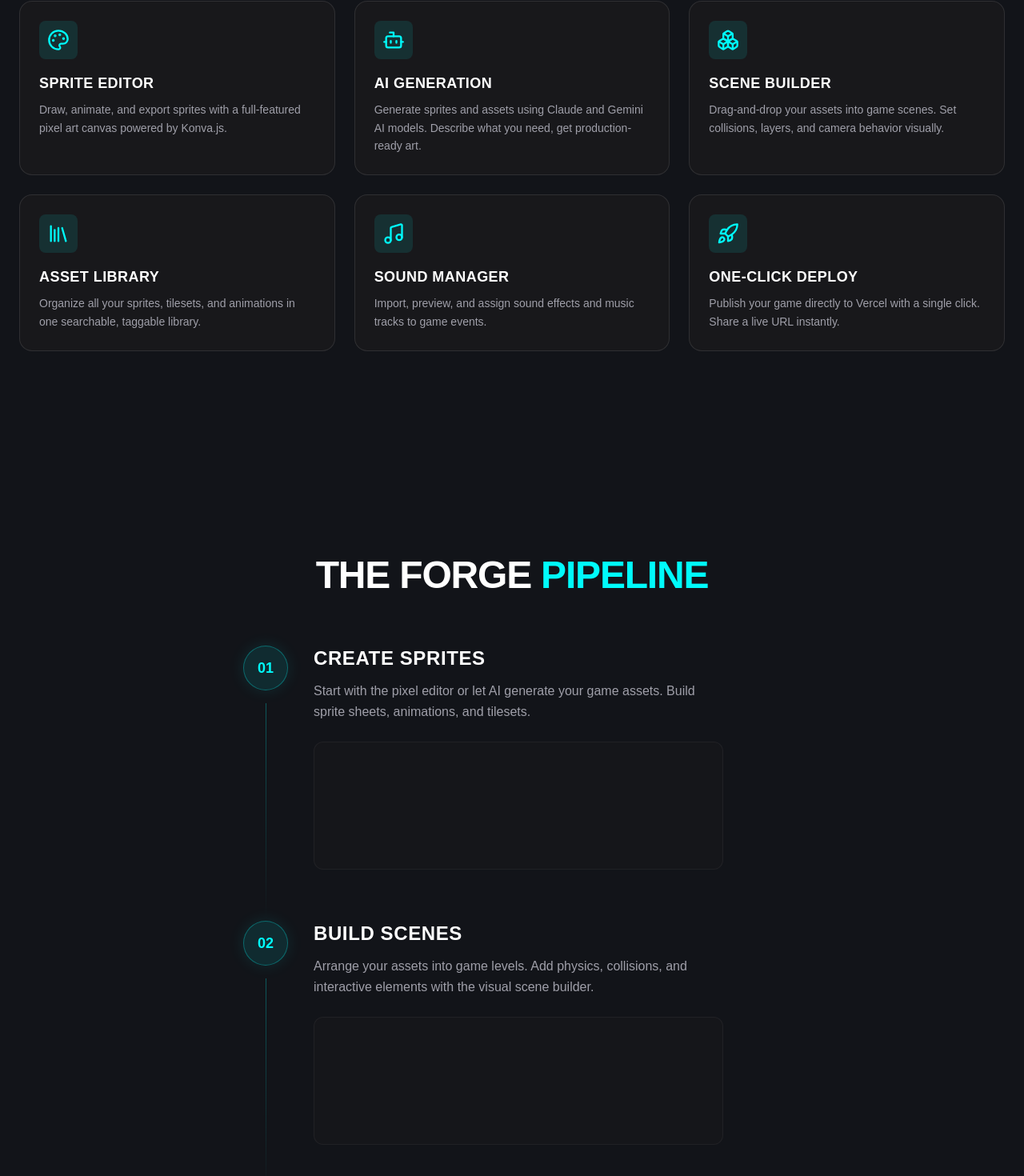
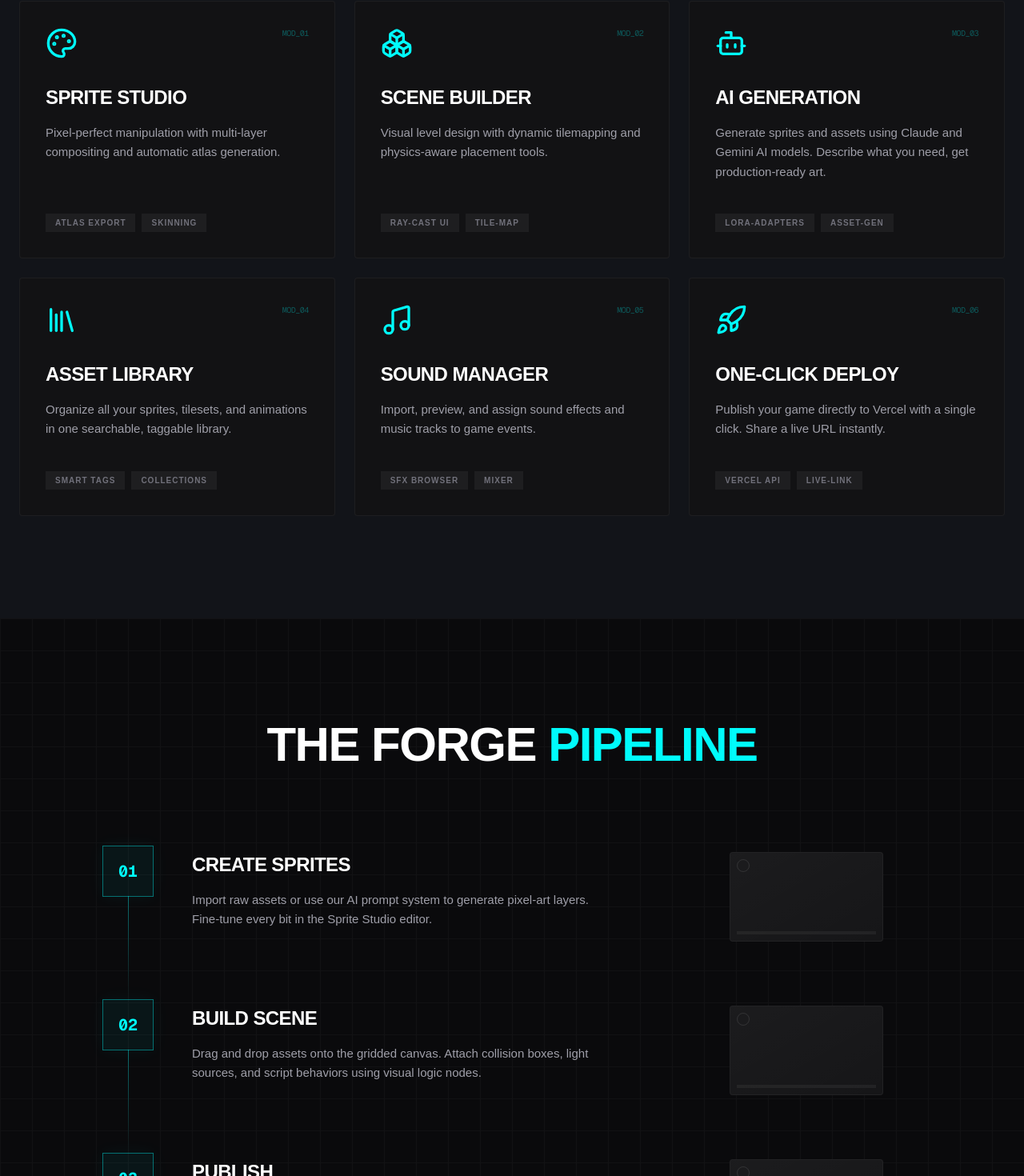
Before and after one commit to JDavidcor23/pixelforge, a Next.js app: page / in a window 1280 px wide. Shown: the part 1332-2802 px from the top of the page at 80% size. Built offline with nearby package versions, Linux system fonts and the light colour scheme.

Commit message:
feat: add landing page feature and pipeline sections with supporting types and constants

```diff
--- a/src/app/(landing)/components/FeatureCard/FeatureCard.tsx
+++ b/src/app/(landing)/components/FeatureCard/FeatureCard.tsx
@@ -1,17 +1,39 @@
 import type { FeatureCardProps } from '../../types'
 
-export const FeatureCard = ({ icon, title, description }: FeatureCardProps) => {
+export const FeatureCard = ({ icon, title, description, moduleId, tags }: FeatureCardProps) => {
   return (
-    <div className="group rounded-2xl border border-white/10 bg-zinc-900 p-6 transition-all hover:border-accent/30 hover:shadow-[0_0_30px_rgba(0,251,251,0.1)]">
-      <div className="mb-4 flex h-12 w-12 items-center justify-center rounded-lg bg-accent/10 p-2.5 text-accent transition-transform duration-300 group-hover:scale-110">
-        {icon}
+    <div className="group relative flex flex-col rounded-sm border border-white/5 bg-[#121214] p-8 transition-all hover:border-accent/20 hover:bg-[#161618]">
+      <div className="flex items-start justify-between">
+        <div className="h-10 w-10 text-accent transition-transform duration-300 group-hover:scale-110">
+          { icon }
+        </div>
+        { moduleId && (
+          <span className="font-mono text-[10px] tracking-tighter text-accent/30">
+            { moduleId }
+          </span>
+        ) }
       </div>
-      <h3 className="mb-2 text-lg font-bold tracking-wide text-white">
-        {title}
+
+      <h3 className="mt-8 text-2xl font-black tracking-tight text-white transition-colors group-hover:text-accent">
+        { title }
       </h3>
-      <p className="text-sm leading-relaxed text-zinc-400">
-        {description}
+
+      <p className="mt-4 flex-grow text-[15px] leading-relaxed text-zinc-400">
+        { description }
       </p>
+
+      { tags && tags.length > 0 && (
+        <div className="mt-10 flex flex-wrap gap-2">
+          { tags.map( ( tag ) => (
+            <span
+              key={ tag }
+              className="bg-white/5 px-3 py-1 text-[10px] font-bold tracking-widest text-zinc-500 transition-colors group-hover:bg-white/10 group-hover:text-zinc-400"
+            >
+              { tag }
+            </span>
+          ) ) }
+        </div>
+      ) }
     </div>
   )
 }
--- a/src/app/(landing)/components/FeaturesSection/FeaturesSection.tsx
+++ b/src/app/(landing)/components/FeaturesSection/FeaturesSection.tsx
@@ -21,9 +21,11 @@ export const FeaturesSection = () =>
           { LANDING_FEATURE_CARDS.map( ( feature ) => (
             <FeatureCard
               key={ feature.title }
+              moduleId={ feature.moduleId }
               icon={ feature.icon }
               title={ feature.title }
               description={ feature.description }
+              tags={ feature.tags }
             />
           ) ) }
         </div>
--- a/src/app/(landing)/components/PipelineSection/PipelineSection.tsx
+++ b/src/app/(landing)/components/PipelineSection/PipelineSection.tsx
@@ -5,16 +5,28 @@ import { LANDING_PIPELINE, LANDING_PIPELINE_STEPS } from '../../constants'
 export const PipelineSection = () =>
 {
   return (
-    <section id="pipeline" className="bg-[#121419] py-32">
-      <div className="mx-auto max-w-7xl px-6">
-        <div className="mb-16 text-center">
-          <h2 className="text-4xl font-bold tracking-tight sm:text-5xl">
+    <section id="pipeline" className="relative overflow-hidden bg-[#0A0A0C] py-32">
+      { /* Technical Grid Background */ }
+      <div
+        className="absolute inset-0 opacity-[0.03]"
+        style={{
+          backgroundImage: `
+            linear-gradient(to right, #ffffff 1px, transparent 1px),
+            linear-gradient(to bottom, #ffffff 1px, transparent 1px)
+          `,
+          backgroundSize: '40px 40px'
+        }}
+      />
+
+      <div className="relative mx-auto max-w-7xl px-6">
+        <div className="mb-24 text-center">
+          <h2 className="text-4xl font-black tracking-tight sm:text-6xl uppercase">
             <span className="text-white">{ LANDING_PIPELINE.TITLE_WHITE } </span>
             <span className="text-accent">{ LANDING_PIPELINE.TITLE_ACCENT }</span>
           </h2>
         </div>
 
-        <div className="mx-auto max-w-2xl">
+        <div className="mx-auto flex max-w-5xl flex-col gap-0">
           { LANDING_PIPELINE_STEPS.map( ( step ) => (
             <PipelineStep
               key={ step.stepNumber }
--- a/src/app/(landing)/components/PipelineStep/PipelineStep.tsx
+++ b/src/app/(landing)/components/PipelineStep/PipelineStep.tsx
@@ -2,23 +2,38 @@ import type { PipelineStepProps } from '../../types'
 
 export const PipelineStep = ({ stepNumber, title, description }: PipelineStepProps) => {
   return (
-    <div className="group relative flex gap-8">
+    <div className="group flex items-start gap-12">
+      { /* Number Box and Vertical Line Column */ }
       <div className="flex flex-col items-center">
-        <div className="flex h-14 w-14 shrink-0 items-center justify-center rounded-full border border-accent/30 bg-accent/10 text-lg font-bold text-accent shadow-[0_0_20px_rgba(0,251,251,0.1)] transition-transform duration-300 group-hover:scale-110">
-          {stepNumber}
+        <div className="relative flex h-16 w-16 shrink-0 items-center justify-center border border-accent/40 bg-accent/5 font-mono text-xl font-bold text-accent shadow-[0_0_20px_rgba(0,251,251,0.05)] transition-all group-hover:border-accent group-hover:bg-accent/10">
+          { stepNumber }
+          { /* Vertical Line connecting to next step */ }
+          <div className="absolute top-full h-32 w-px bg-gradient-to-b from-accent/40 to-transparent group-last:hidden" />
         </div>
-        <div className="mt-4 h-full w-px bg-gradient-to-b from-accent/30 to-transparent group-last:hidden" />
       </div>
 
-      <div className="pb-16 group-last:pb-0">
-        <h3 className="mb-3 text-2xl font-bold tracking-wide text-white">
-          {title}
+      { /* Content Column */ }
+      <div className="flex-grow pt-2">
+        <h3 className="text-2xl font-black tracking-tight text-white uppercase group-hover:text-accent transition-colors">
+          { title }
         </h3>
-        <p className="max-w-lg text-base leading-relaxed text-zinc-400">
-          {description}
+        <p className="mt-4 max-w-lg text-[15px] leading-relaxed text-zinc-400">
+          { description }
         </p>
-        <div className="mt-6 h-40 w-full max-w-lg rounded-xl border border-white/5 bg-zinc-900/60" />
       </div>
+
+      { /* Image/Screenshot Column */ }
+      <div className="hidden lg:block shrink-0 pt-2">
+        <div className="h-28 w-48 rounded bg-[#161618] border border-white/5 relative overflow-hidden group-hover:border-accent/20 transition-colors">
+          <div className="absolute inset-0 bg-gradient-to-br from-white/5 to-transparent opacity-50" />
+          { /* Abstract "Technical UI" decoration inside the placeholder */ }
+          <div className="absolute bottom-2 left-2 right-2 h-1 bg-white/5" />
+          <div className="absolute top-2 left-2 w-4 h-4 rounded-full border border-white/10" />
+        </div>
+      </div>
+
+      { /* Spacer for bottom vertical line */ }
+      <div className="h-48 group-last:h-24 w-0" />
     </div>
   )
 }
--- a/src/app/(landing)/constants/index.tsx
+++ b/src/app/(landing)/constants/index.tsx
@@ -35,40 +35,52 @@ export const LANDING_FEATURES = {
 
 export const LANDING_FEATURE_CARDS: readonly FeatureCardProps[] = [
   {
+    moduleId: 'MOD_01',
     icon: <Palette className="w-full h-full" />,
-    title: 'SPRITE EDITOR',
+    title: 'SPRITE STUDIO',
     description:
-      'Draw, animate, and export sprites with a full-featured pixel art canvas powered by Konva.js.',
+      'Pixel-perfect manipulation with multi-layer compositing and automatic atlas generation.',
+    tags: ['ATLAS EXPORT', 'SKINNING'],
   },
   {
+    moduleId: 'MOD_02',
+    icon: <Boxes className="w-full h-full" />,
+    title: 'SCENE BUILDER',
+    description:
+      'Visual level design with dynamic tilemapping and physics-aware placement tools.',
+    tags: ['RAY-CAST UI', 'TILE-MAP'],
+  },
+  {
+    moduleId: 'MOD_03',
     icon: <Bot className="w-full h-full" />,
     title: 'AI GENERATION',
     description:
       'Generate sprites and assets using Claude and Gemini AI models. Describe what you need, get production-ready art.',
+    tags: ['LORA-ADAPTERS', 'ASSET-GEN'],
   },
   {
-    icon: <Boxes className="w-full h-full" />,
-    title: 'SCENE BUILDER',
-    description:
-      'Drag-and-drop your assets into game scenes. Set collisions, layers, and camera behavior visually.',
-  },
-  {
+    moduleId: 'MOD_04',
     icon: <Library className="w-full h-full" />,
     title: 'ASSET LIBRARY',
     description:
       'Organize all your sprites, tilesets, and animations in one searchable, taggable library.',
+    tags: ['SMART TAGS', 'COLLECTIONS'],
   },
   {
+    moduleId: 'MOD_05',
     icon: <Music className="w-full h-full" />,
     title: 'SOUND MANAGER',
     description:
       'Import, preview, and assign sound effects and music tracks to game events.',
+    tags: ['SFX BROWSER', 'MIXER'],
   },
   {
+    moduleId: 'MOD_06',
     icon: <Rocket className="w-full h-full" />,
     title: 'ONE-CLICK DEPLOY',
     description:
       'Publish your game directly to Vercel with a single click. Share a live URL instantly.',
+    tags: ['VERCEL API', 'LIVE-LINK'],
   },
 ] as const
 
@@ -82,19 +94,19 @@ export const LANDING_PIPELINE_STEPS: readonly PipelineStepProps[] = [
     stepNumber: '01',
     title: 'CREATE SPRITES',
     description:
-      'Start with the pixel editor or let AI generate your game assets. Build sprite sheets, animations, and tilesets.',
+      'Import raw assets or use our AI prompt system to generate pixel-art layers. Fine-tune every bit in the Sprite Studio editor.',
   },
   {
     stepNumber: '02',
-    title: 'BUILD SCENES',
+    title: 'BUILD SCENE',
     description:
-      'Arrange your assets into game levels. Add physics, collisions, and interactive elements with the visual scene builder.',
+      'Drag and drop assets onto the gridded canvas. Attach collision boxes, light sources, and script behaviors using visual logic nodes.',
   },
   {
     stepNumber: '03',
-    title: 'DEPLOY & SHARE',
+    title: 'PUBLISH',
     description:
-      'Hit publish and your game goes live on Vercel. Get a shareable URL in seconds, not hours.',
+      'Instantly compile to optimized WASM and host on the global edge. Reach your audience on any browser-equipped device.',
   },
 ] as const
 
--- a/src/app/(landing)/types/index.ts
+++ b/src/app/(landing)/types/index.ts
@@ -4,6 +4,8 @@ export interface FeatureCardProps {
   readonly icon: ReactNode
   readonly title: string
   readonly description: string
+  readonly moduleId?: string
+  readonly tags?: readonly string[]
 }
 
 export interface PipelineStepProps {
```
